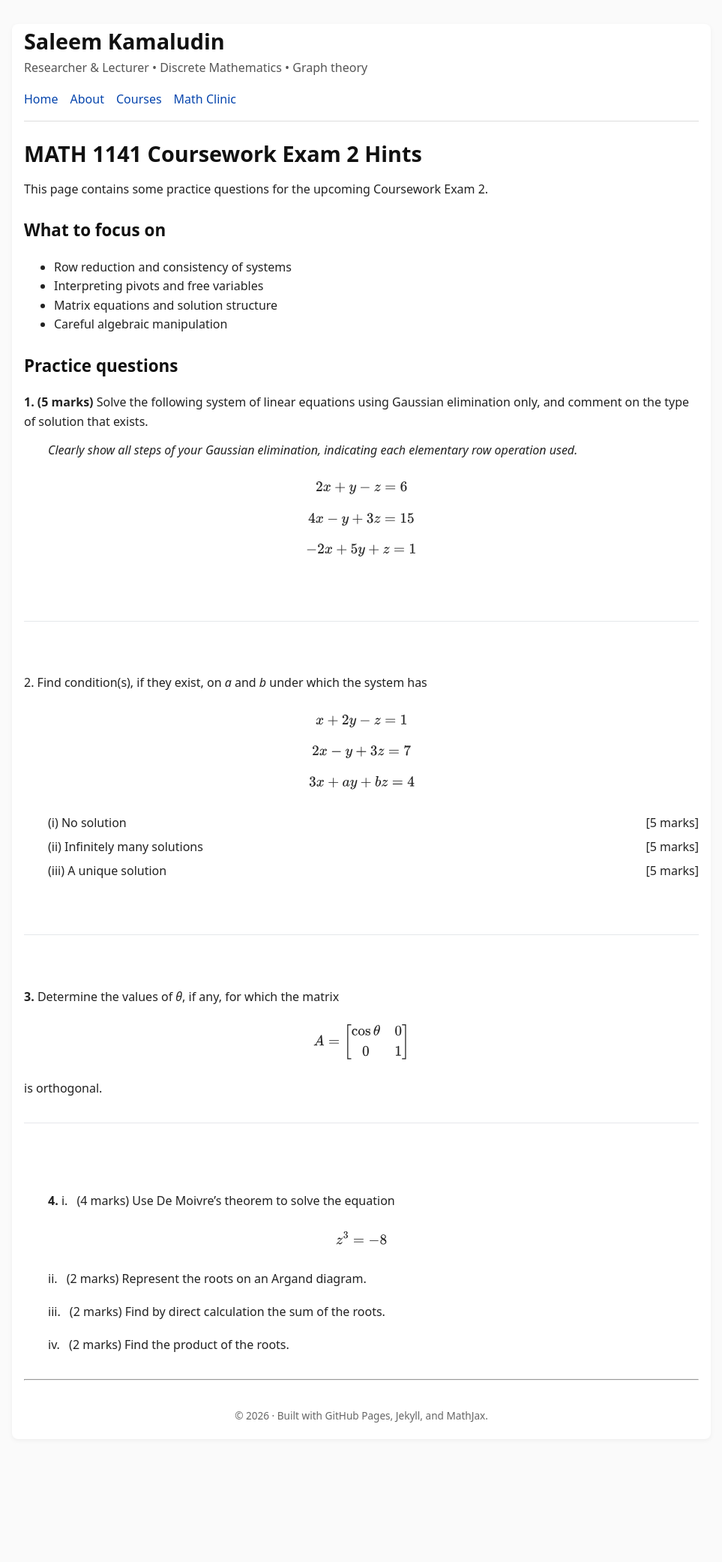
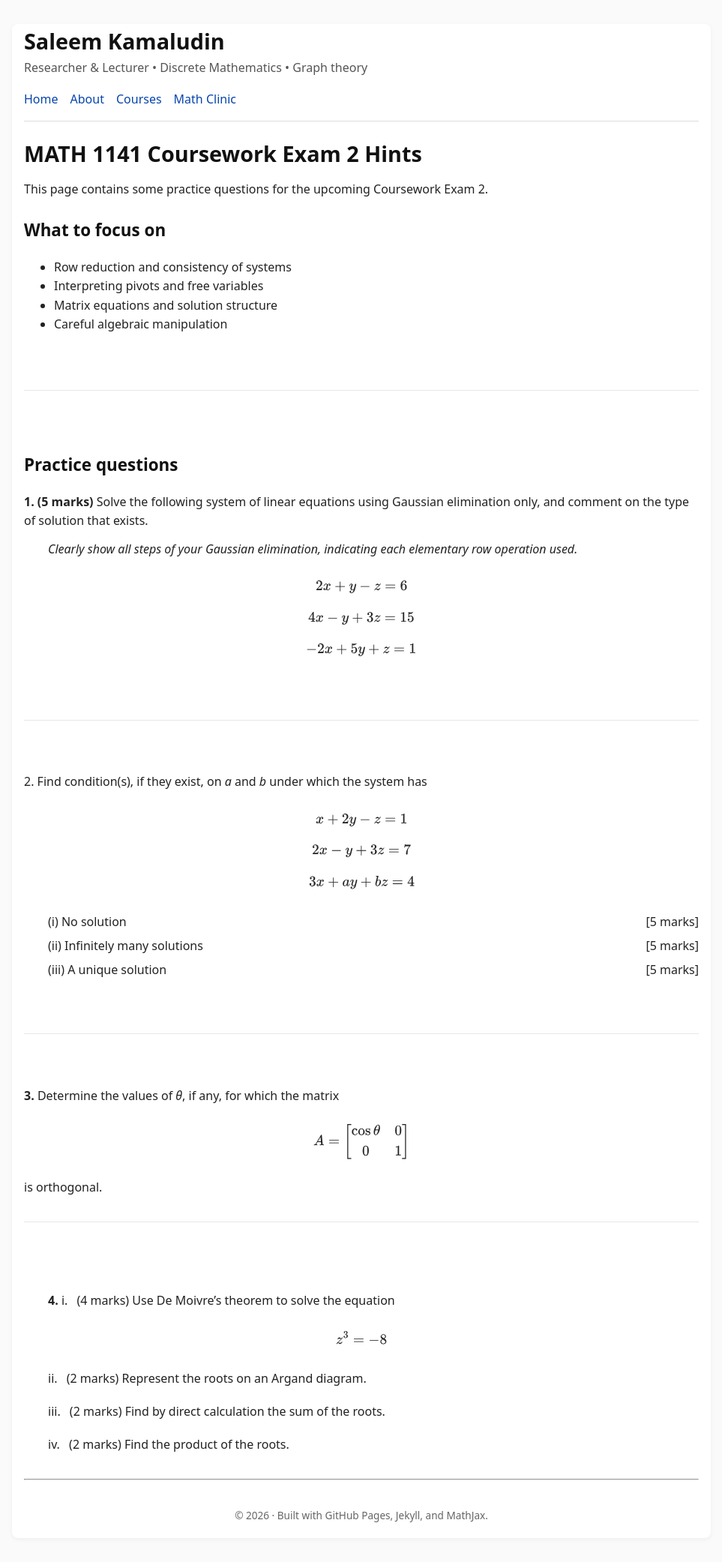
Before and after one commit to SaleemKamaludin/SaleemKamaludin.github.io, a Jekyll site: the page built from courses/math-1141-coursework-exam-2-hints.md, in a window 1280 px wide. Shown: the whole page at 75% size, without its empty margins (158-1121 px from the left). Built offline with Jekyll 4.4.1, drawn with Linux system fonts in a browser that asks for light colours; before the commit the page ends 1951 px from its top, so only the background shows below that.

Commit message:
Update math-1141-coursework-exam-2-hints.md

```diff
--- a/courses/math-1141-coursework-exam-2-hints.md
+++ b/courses/math-1141-coursework-exam-2-hints.md
@@ -34,6 +34,11 @@ This page contains some practice questions for the upcoming Coursework Exam 2.
 - Interpreting pivots and free variables
 - Matrix equations and solution structure
 - Careful algebraic manipulation
+
+
+<br>
+<hr style="border: none; border-top: 1px solid #e5e7eb; margin: 2rem 0;">
+<br>
 
 ## Practice questions
 
```
